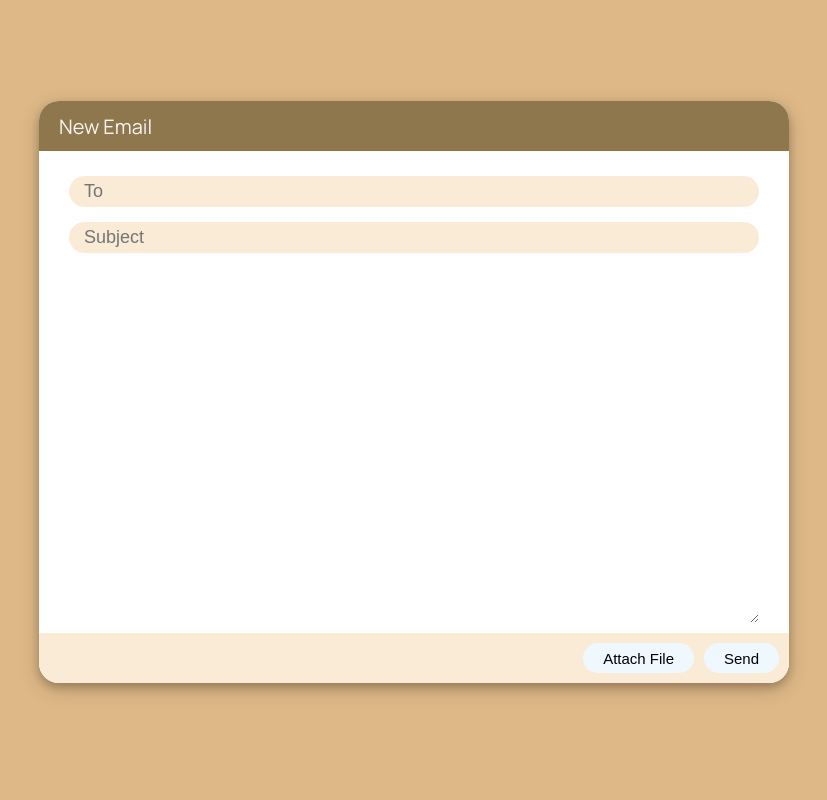
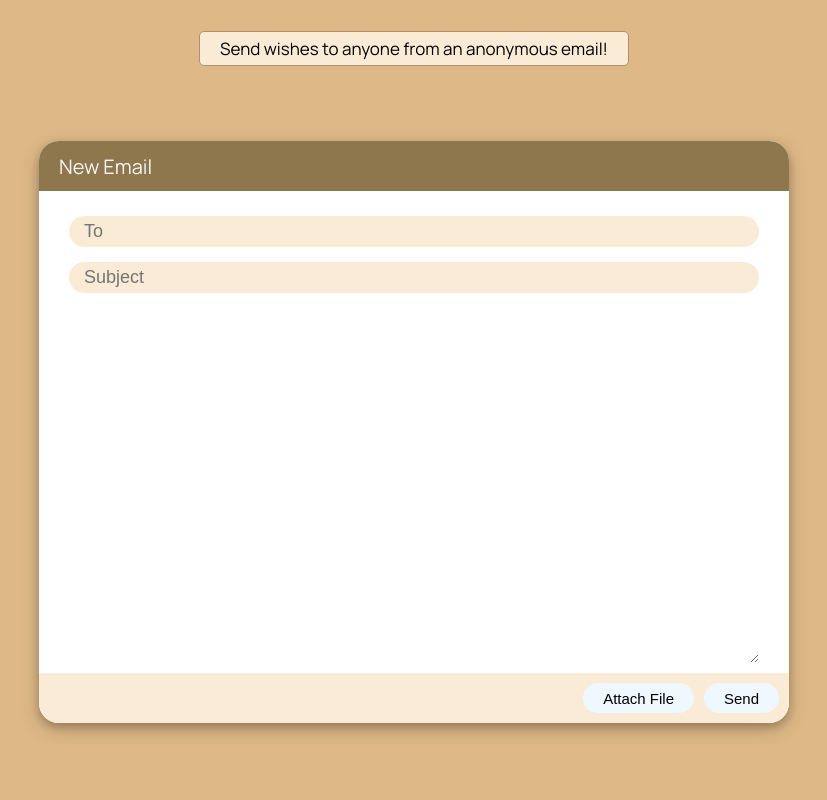
Before and after one commit to asiradnan/Send-Wishes, a Django app: page / in a window 1280 px wide. Shown: the whole page, without its empty margins (226-1053 px from the left). Run offline with Django 5.2, Linux system fonts and the light colour scheme.

Commit message:
Added sometyles

```diff
--- a/ReceiveEmail/views.py
+++ b/ReceiveEmail/views.py
@@ -18,4 +18,5 @@ def home(request):
         except:
             messages.error(request,"There was an error sending the mail")
         return redirect("/")
+    messages.info(request,"Send wishes to anyone from an anonymous email!")
     return render(request,"home.html")
--- a/static/home.css
+++ b/static/home.css
@@ -5,13 +5,14 @@ body{
     background-color: burlywood;
     justify-items: center;
     font-family: 'Manrope',sans-serif;
+    grid-template-rows: 10vh auto;
 }
 article{
     min-width: 300px;
     max-width: 400px;
     background-color: antiquewhite;
     border: 0.5px solid rgb(174, 145, 107);
-    padding: 5px;
+    padding: 5px 20px 5px 20px;
     text-align: center;
     font-size: 17px;
     color: black;
--- a/staticroot/home.css
+++ b/staticroot/home.css
@@ -5,13 +5,14 @@ body{
     background-color: burlywood;
     justify-items: center;
     font-family: 'Manrope',sans-serif;
+    grid-template-rows: 10vh auto;
 }
 article{
     min-width: 300px;
     max-width: 400px;
     background-color: antiquewhite;
     border: 0.5px solid rgb(174, 145, 107);
-    padding: 5px;
+    padding: 5px 20px 5px 20px;
     text-align: center;
     font-size: 17px;
     color: black;
--- a/templates/home.html
+++ b/templates/home.html
@@ -9,7 +9,11 @@
     <title>Send Wishes</title>
 </head>
 <body>
-    {% for m in messages %} <article>{{m}}</article> {% endfor %}
+    {% for m in messages %}
+        {% if forloop.first %}
+            <article>{{m}}</article>
+        {% endif %}
+    {% endfor %}
     <form method="post" enctype="multipart/form-data">
         {% csrf_token %}
         <header><p>New Email</p></header>
```
